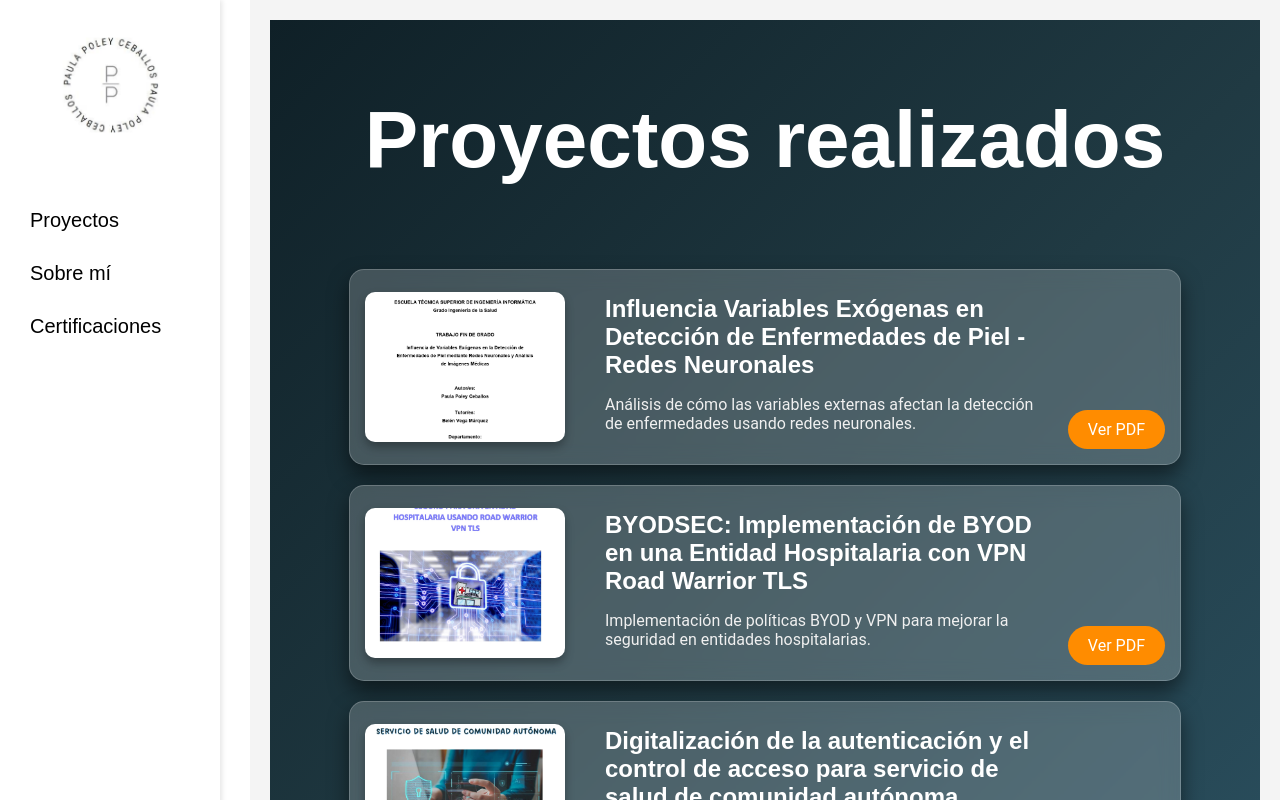
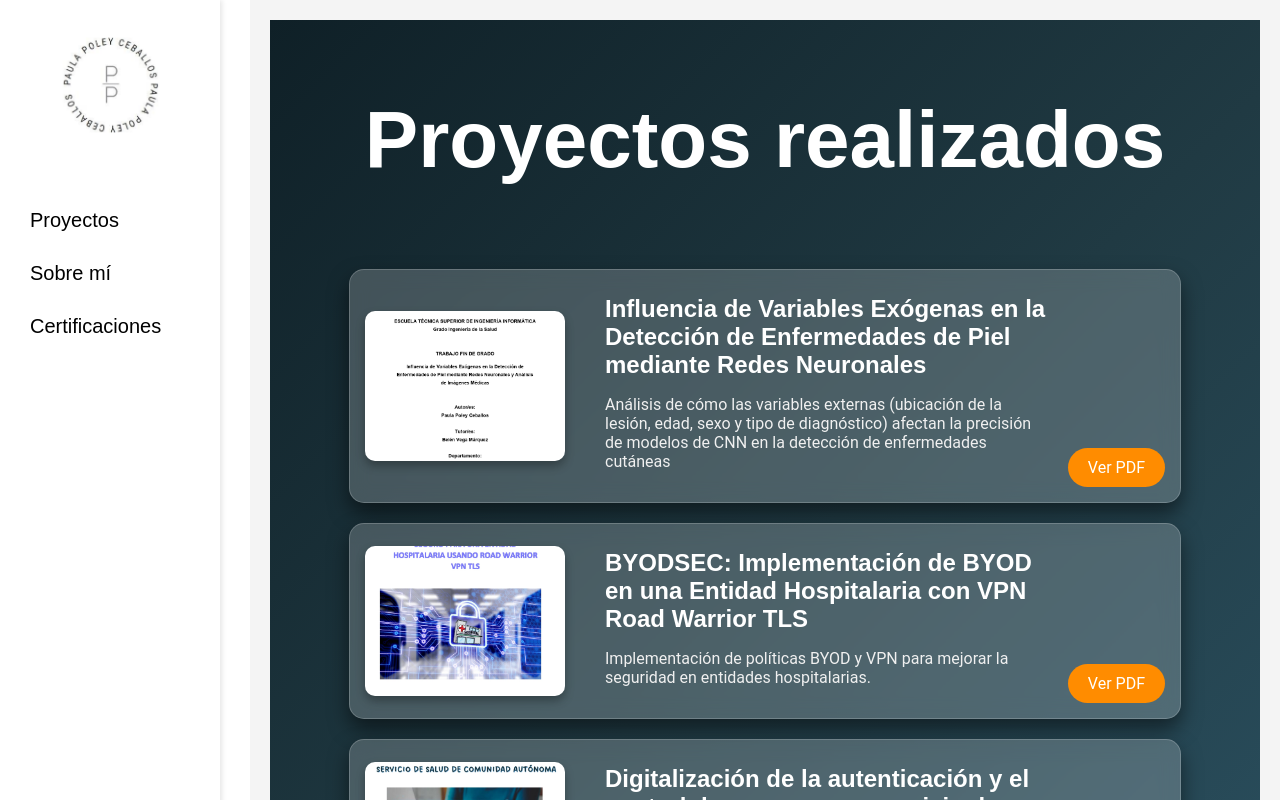
Before and after one commit to paulapoley/portfoliopaulapoley, a React (Create React App) app: page / in a window 1280 px wide. Shown: the top 800 px of the page. Built offline with nearby package versions, Linux system fonts and the light colour scheme.

Commit message:
Update Home.jsx

```diff
--- a/src/pages/Home.jsx
+++ b/src/pages/Home.jsx
@@ -5,8 +5,8 @@ const Home = () => {
   const projects = [
     {
       id: 1,
-      title: 'Influencia Variables Exógenas en Detección de Enfermedades de Piel - Redes Neuronales',
-      description: 'Análisis de cómo las variables externas afectan la detección de enfermedades usando redes neuronales.',
+      title: 'Influencia de Variables Exógenas en la Detección de Enfermedades de Piel mediante Redes Neuronales',
+      description: 'Análisis de cómo las variables externas (ubicación de la lesión, edad, sexo y tipo de diagnóstico) afectan la precisión de modelos de CNN en la detección de enfermedades cutáneas',
       imgSrc: '/pdfs/TFG-PAULAPOLEY.jpg',
       pdfSrc: '/pdfs/TFG-PAULAPOLEY.pdf'
     },
```
